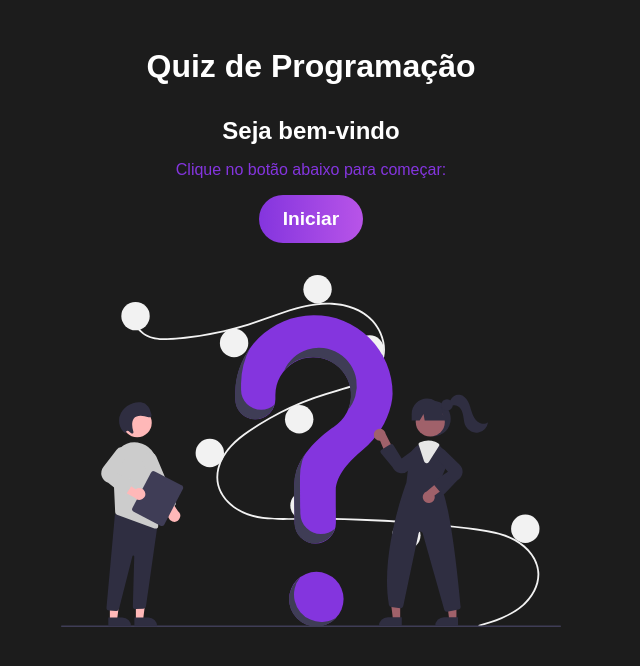
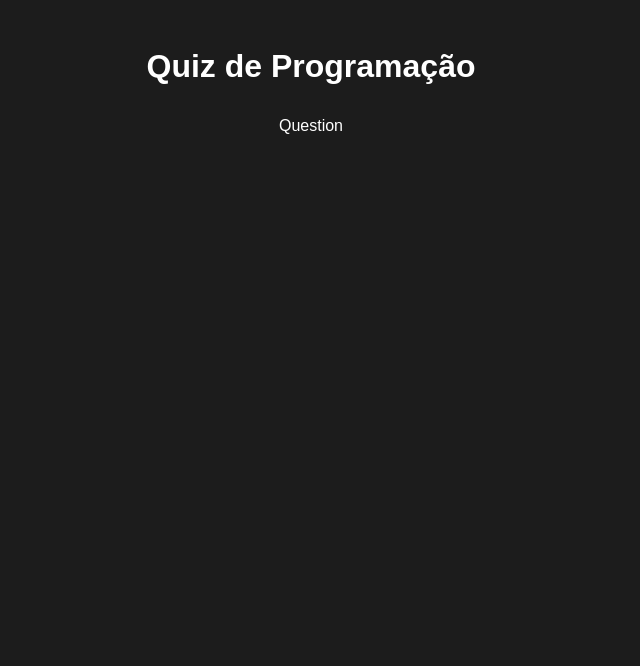
Before and after one commit to Matlima/QuizApp, a React app: page / in a window 1280 px wide. Both pictures are taken after a click on the button "Iniciar". Shown: the top 666 px of the page, without its empty margins (329-969 px from the left). Built offline with nearby package versions, Linux system fonts and the light colour scheme; the HTML template or start-up script is replaced by a standard one.

Commit message:
Alterando o estado do jogo

```diff
--- a/src/App.jsx
+++ b/src/App.jsx
@@ -1,17 +1,20 @@
 // react, componentes, estáticos
+import { useContext } from "react";
+import { QuizContext } from "./context/quiz";
+
 import './App.css'
 
 import Welcome from './components/Welcome'
+import Question from "./components/Question";
 
 function App() {
+  const [quizState, dispatch] = useContext(QuizContext);
 
   return (
     <div className="App">
       <h1>Quiz de Programação</h1>
-
-      <Welcome />
-
-
+      {quizState.gameStage === "Start" && <Welcome />}
+      {quizState.gameStage === "Playing" && <Question />}
     </div>
   )
 }
--- /dev/null
+++ b/src/components/Question.jsx
@@ -0,0 +1,17 @@
+import React from 'react'
+import { useContext } from "react";
+import { QuizContext } from "../context/quiz";
+
+const Question = () => {
+
+    const [quizState, dispatch] = useContext(QuizContext);
+    console.log(quizState);
+
+  return (
+    <div>
+        Question
+    </div>
+  )
+}
+
+export default Question
--- a/src/context/quiz.jsx
+++ b/src/context/quiz.jsx
@@ -13,7 +13,10 @@
 
     switch(action.type) {
         case "CHANGE_STATE":
-            return state;
+            return {
+                ...state,
+                gameStage: STAGES[1],
+            }
 
         default:
             return state;
```
Also changed, not shown: src/components/Question.css (added).
